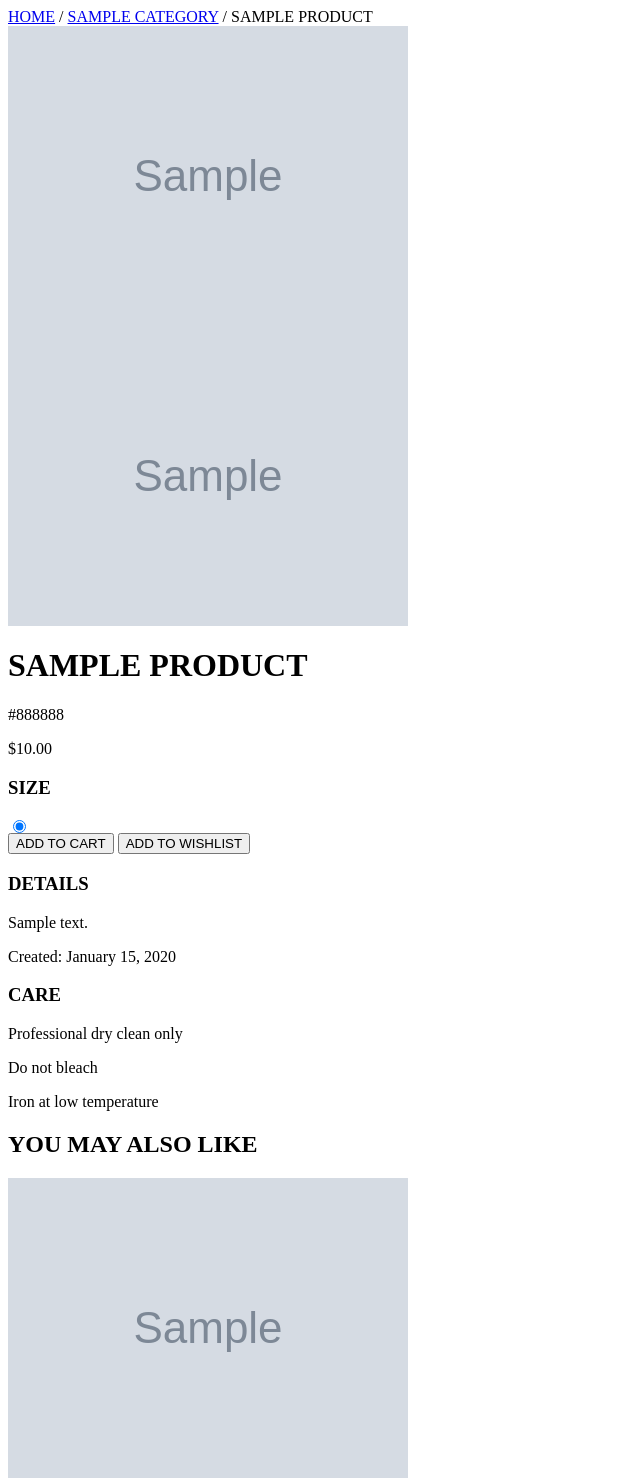
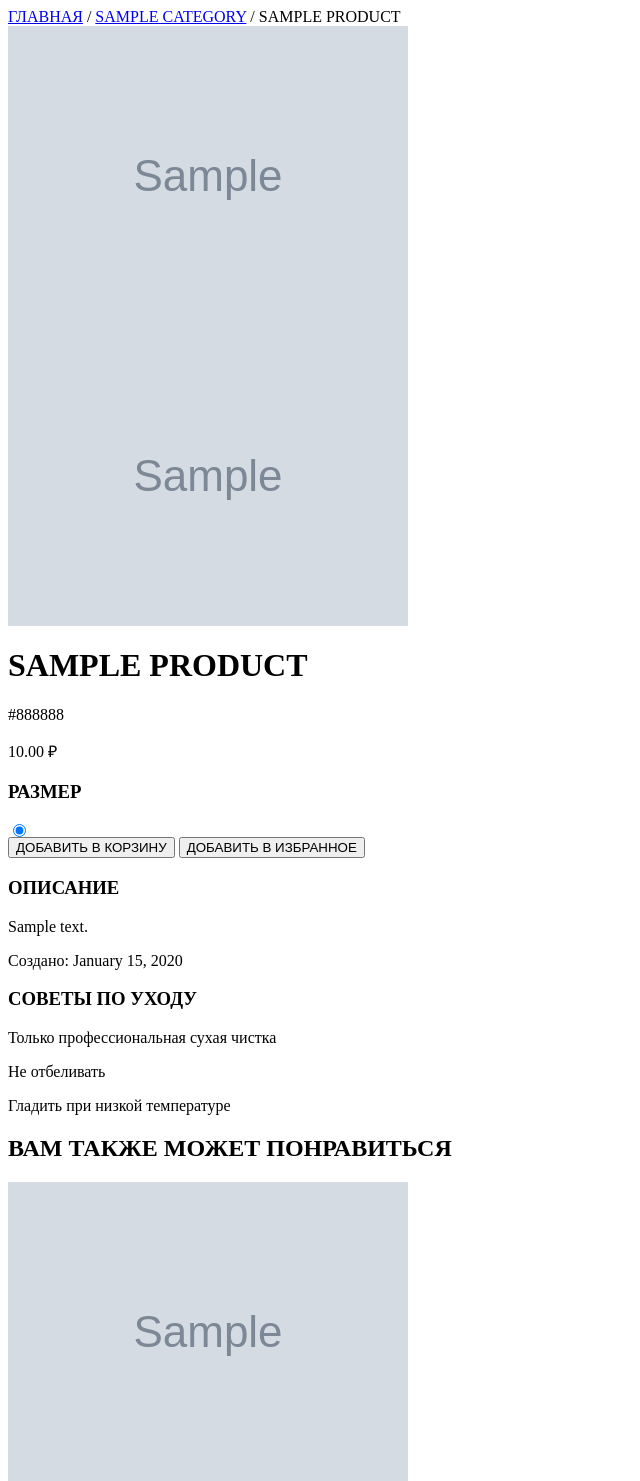
Before and after one commit to trauringetag/onlineshop, a Django app: template main/templates/main/product_detail.html in a window 1280 px wide. Shown: the top 1481 px of the page, without its empty margins (0-640 px from the left). Run offline with Django 5.2, Linux system fonts and the light colour scheme; the template is opened without the code that fills it: values that come from a table or form of the project are taken from there, others are empty; tables that the repository leaves empty hold one stand-in row (values such as "Sample post"); grey boxes marked "Sample" are stand-in pictures.

Commit message:
Корректировка шаблонов HTML

```diff
--- a/main/templates/main/filter_modal.html
+++ b/main/templates/main/filter_modal.html
@@ -13,7 +13,7 @@
         <input type="hidden" name="q" value="{{ filter_params.q|default:'' }}">
 
         <div class="space-y-6">
-            <!-- Color -->
+
             <div>
                 <h3 class="text-sm font-medium text-gray-900 mb-3">Цвет</h3>
                 <input type="text"
@@ -22,7 +22,6 @@
                        class="w-full border border-gray-300 py-2 px-3 text-sm focus:outline-none focus:border-gray-900">
             </div>
 
-            <!-- Price Range -->
             <div>
                 <h3 class="text-sm font-medium text-gray-900 mb-3">Ценовой диапазон</h3>
                 <div class="grid grid-cols-2 gap-4">
@@ -39,7 +38,6 @@
                 </div>
             </div>
 
-            <!-- Size -->
             <div>
                 <h3 class="text-sm font-medium text-gray-900 mb-3">Размер</h3>
                 <select name="size" class="w-full border border-gray-300 py-2 px-3 text-sm focus:outline-none focus:border-gray-900">
@@ -52,7 +50,6 @@
                 </select>
             </div>
 
-            <!-- Form Actions -->
             <div class="flex justify-between">
                 <button type="button"
                         class="border border-gray-300 py-2 px-4 text-sm font-medium hover:border-gray-900 transition-colors"
--- a/main/templates/main/home_content.html
+++ b/main/templates/main/home_content.html
@@ -1,4 +1,3 @@
-<!-- Home content for HTMX requests -->
 <main class="mx-auto px-4 sm:px-6 lg:px-8 py-8">
     <div class="text-center py-20">
         <h2 class="text-4xl font-bold tracking-tight text-gray-900 mb-4">
--- a/main/templates/main/product_detail.html
+++ b/main/templates/main/product_detail.html
@@ -1,12 +1,12 @@
 <main class="mx-auto px-4 sm:px-6 lg:px-8 py-8">
-    <!-- Breadcrumb -->
+
     <div class="mb-8">
         <nav class="text-sm text-gray-600">
             <a href="{% url 'main:index' %}"
                hx-get="{% url 'main:index' %}"
                hx-target="#main-content"
                hx-push-url="true"
-               class="hover:text-gray-900">HOME</a>
+               class="hover:text-gray-900">ГЛАВНАЯ</a>
             <span class="mx-2">/</span>
             <a href="{% url 'main:catalog' product.category.slug %}"
                hx-get="{% url 'main:catalog' product.category.slug %}"
@@ -19,9 +19,9 @@
     </div>
 
     <div class="grid grid-cols-1 lg:grid-cols-2 gap-8 lg:gap-12">
-        <!-- Product Images -->
+
         <div class="space-y-4">
-            <!-- Main Image -->
+
             <div class="aspect-square overflow-hidden bg-gray-100">
                 {% if product.main_image %}
                     <img src="{{ product.main_image.url }}"
@@ -29,12 +29,11 @@
                          class="w-full h-full object-cover">
                 {% else %}
                     <div class="w-full h-full bg-gray-200 flex items-center justify-center">
-                        <span class="text-gray-400">No Image</span>
+                        <span class="text-gray-400">Нет изображения</span>
                     </div>
                 {% endif %}
             </div>
 
-            <!-- Additional Images -->
             {% if product.images.all %}
             <div class="grid grid-cols-3 gap-2">
                 {% for image in product.images.all %}
@@ -49,20 +48,18 @@
             {% endif %}
         </div>
 
-        <!-- Product Info -->
         <div class="space-y-6">
             <div>
                 <h1 class="text-2xl sm:text-3xl font-bold tracking-tight text-gray-900 mb-2">
                     {{ product.name|upper }}
                 </h1>
                 <p class="text-lg text-gray-600 mb-4">{{ product.color|upper }}</p>
-                <p class="text-2xl font-bold text-gray-900">${{ product.price }}</p>
+                <p class="text-2xl font-bold text-gray-900">{{ product.price }} ₽</p>
             </div>
 
-            <!-- Sizes -->
             {% if product.product_sizes.all %}
             <div>
-                <h3 class="text-sm font-medium text-gray-900 mb-3">SIZE</h3>
+                <h3 class="text-sm font-medium text-gray-900 mb-3">РАЗМЕР</h3>
                 <div class="grid grid-cols-4 gap-2">
                     {% for product_size in product.product_sizes.all %}
                     <div class="size-option">
@@ -84,50 +81,46 @@
             </div>
             {% else %}
             <div>
-                <h3 class="text-sm font-medium text-gray-900 mb-3">SIZE</h3>
-                <p class="text-sm text-gray-600">No sizes available</p>
+                <h3 class="text-sm font-medium text-gray-900 mb-3">РАЗМЕР</h3>
+                <p class="text-sm text-gray-600">Нет доступных размеров</p>
             </div>
             {% endif %}
 
-            <!-- Add to Cart -->
             <div class="space-y-4">
                 <button id="add-to-cart-btn"
                         class="w-full bg-black text-white py-3 px-6 text-sm font-medium hover:bg-gray-800 transition-colors"
                         onclick="addToCart()"
                         {% if not product.product_sizes.all %}disabled{% endif %}>
-                    ADD TO CART
+                    ДОБАВИТЬ В КОРЗИНУ
                 </button>
 
                 <button class="w-full border border-gray-300 py-3 px-6 text-sm font-medium hover:border-gray-900 transition-colors">
-                    ADD TO WISHLIST
+                    ДОБАВИТЬ В ИЗБРАННОЕ
                 </button>
             </div>
 
-            <!-- Product Details -->
             <div class="border-t border-gray-200 pt-6">
-                <h3 class="text-sm font-medium text-gray-900 mb-3">DETAILS</h3>
+                <h3 class="text-sm font-medium text-gray-900 mb-3">ОПИСАНИЕ</h3>
                 <div class="prose prose-sm text-gray-600">
                     <p>{{ product.description|linebreaks }}</p>
-                    <p>Created: {{ product.created_at|date:"F d, Y" }}</p>
+                    <p>Создано: {{ product.created_at|date:"F d, Y" }}</p>
                 </div>
             </div>
 
-            <!-- Care Instructions -->
             <div class="border-t border-gray-200 pt-6">
-                <h3 class="text-sm font-medium text-gray-900 mb-3">CARE</h3>
+                <h3 class="text-sm font-medium text-gray-900 mb-3">СОВЕТЫ ПО УХОДУ</h3>
                 <div class="prose prose-sm text-gray-600">
-                    <p>Professional dry clean only</p>
-                    <p>Do not bleach</p>
-                    <p>Iron at low temperature</p>
+                    <p>Только профессиональная сухая чистка</p>
+                    <p>Не отбеливать</p>
+                    <p>Гладить при низкой температуре</p>
                 </div>
             </div>
         </div>
     </div>
 
-    <!-- Related Products -->
     {% if related_products %}
     <div class="mt-16 border-t border-gray-200 pt-16">
-        <h2 class="text-xl font-bold tracking-tight text-gray-900 mb-8">YOU MAY ALSO LIKE</h2>
+        <h2 class="text-xl font-bold tracking-tight text-gray-900 mb-8">ВАМ ТАКЖЕ МОЖЕТ ПОНРАВИТЬСЯ</h2>
         <div class="grid grid-cols-1 sm:grid-cols-2 lg:grid-cols-4 gap-6">
             {% for related_product in related_products %}
             <div class="product-card group cursor-pointer"
@@ -249,7 +242,6 @@
             return;
         }
 
-        // Ensure at least one valid radio is checked
         let checkedRadio = Array.from(sizeRadios).find(radio => radio.checked && !radio.disabled);
         if (!checkedRadio && availableRadios.length > 0) {
             availableRadios[0].checked = true;
@@ -257,10 +249,8 @@
             console.log('Auto-checked first available radio:', checkedRadio.dataset.size, 'ID:', checkedRadio.value);
         }
 
-        // Update selected size
         updateSelectedSize();
 
-        // Add event listeners
         sizeRadios.forEach(radio => {
             radio.addEventListener('change', function(e) {
                 if (this.disabled) {
```
Also changed, not shown: main/templates/main/base.html (+2 -22 lines), main/templates/main/catalog.html (+3 -5 lines).
